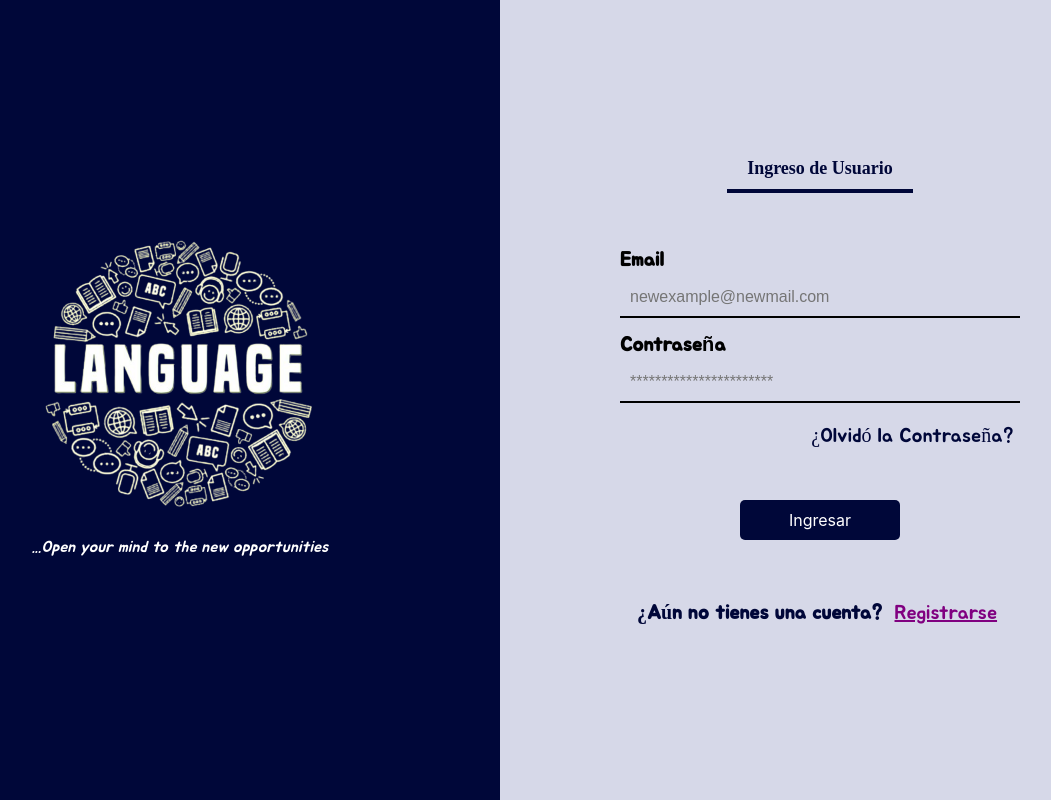
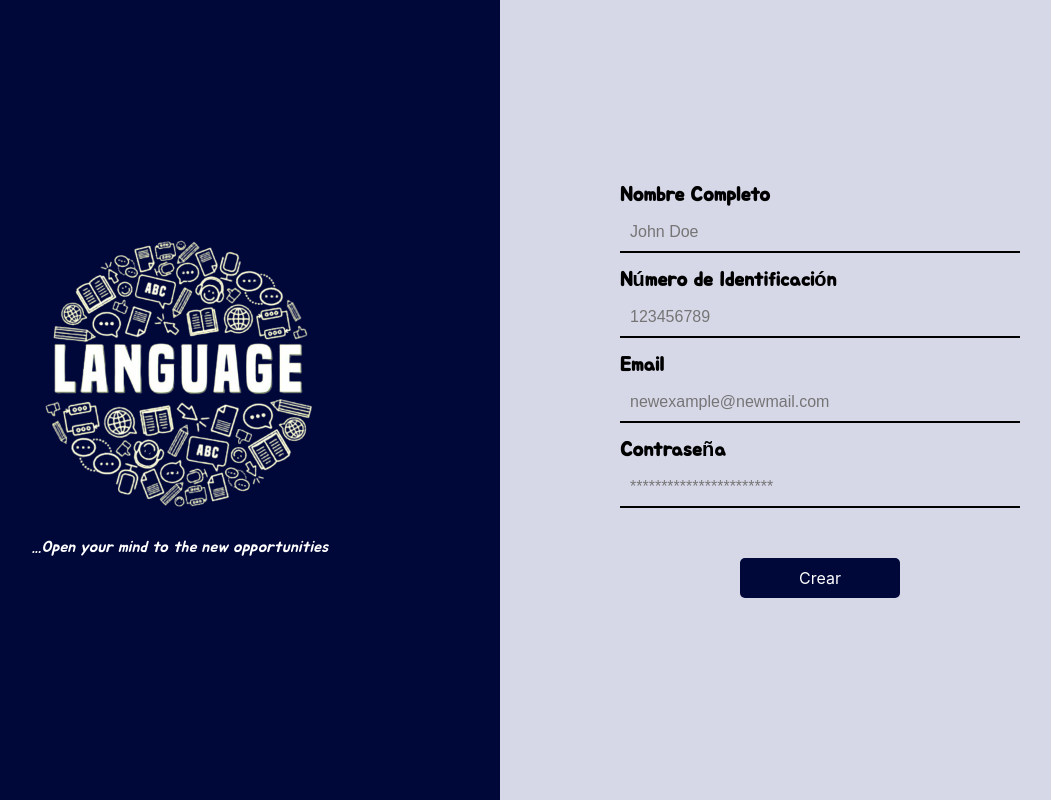
Before and after one commit to brayanCast/NewLang, a React (Create React App) app in the folder frontend/: page /register-admin in a window 1280 px wide. Before the commit this address led to /login. Shown: the whole page, without its empty margins (140-1191 px from the left). Built offline with nearby package versions, Linux system fonts and the light colour scheme.

Commit message:
cambios añadidos a la pagina de registro del admin

```diff
--- a/frontend/src/App.js
+++ b/frontend/src/App.js
@@ -13,20 +13,20 @@ import ProfilePage from './components/userspage/ProfilePage';
 
 function App() {
   return (
-<BrowserRouter>
+    <BrowserRouter>
       <div className="App">
         <Navbar />
         <div className="content">
           <Routes>
             <Route exact path="/" element={<LoginPage />} />
             <Route exact path="/login" element={<LoginPage />} />
-            <Route path="/profile" element={<ProfilePage />} />
             <Route path="/register" element={<RegistrationPageUser />} />
+            <Route path="/register-admin" element={<RegistrationPageAdmin />} />
 
             {/* Check if user is authenticated and admin before rendering admin-only routes */}
             {UserService.adminOnly() && (
               <>
-                <Route path="/register-admin" element={<RegistrationPageAdmin />} />
+                <Route path="/profile" element={<ProfilePage />} />
                 <Route path="/admin/user-management" element={<UserManagementPage />} />
                 <Route path="/update-user/:userId" element={<UpdateUser />} />
               </>
--- a/frontend/src/components/auth/RegistrationPageAdmin.jsx
+++ b/frontend/src/components/auth/RegistrationPageAdmin.jsx
@@ -2,14 +2,15 @@ import React, { useState } from 'react';
 import UserService from "../service/UserService";
 import { useNavigate } from 'react-router-dom';
 
-function RegistrationPage() {
+function RegistrationPageAdmin() {
     const navigate = useNavigate();
 
     const [formData, setFormData] = useState({
-        name: '',
+        nameUser: '',
         email: '',
         password: '',
-        role: 'ADMIN'
+        idNumber: '',
+        role: ['ADMIN']
     });
 
     const handleInputChange = (e) => {
@@ -24,15 +25,18 @@ function RegistrationPage() {
         e.preventDefault();
 
         try {
-            const token = localStorage.getItem('token');
-            await UserService.register(formData, token);
+            await UserService.registerAdmin(formData);
+
+            console.log("Datos a enviar: ", formData);
+
 
             //Limpia la información del formulario después del registro exitoso
 
             setFormData({
-                name: '',
+                nameUser: '',
                 email: '',
                 password: '',
+                idNumber: '',
                 role: ''
             });
 
@@ -57,23 +61,30 @@ function RegistrationPage() {
 
             <div id="right_page">
 
-                <form id="form-user-admin" className="disappeared">
+                <form id="form-user-admin" className="registerForm form-content" onSubmit={handleSubmit}>
                     <div className="input_container">
                         <label htmlFor="name-user-admin">Nombre Completo</label>
-                        <input id="name-user-admin" type="text" placeholder="John Doe" onChange={handleInputChange} required />
+                        <input id="name-user-admin" type="text" placeholder="John Doe" value={formData.nameUser} name="nameUser"
+                        onChange={handleInputChange} required />
                     </div>
                     <div className="input_container">
                         <label htmlFor="id-user-admin">Número de Identificación</label>
-                        <input id="id-user-admin" type="number" placeholder="123456789" min-lenght="0" max="9999999999" onChange={handleInputChange} required />
+                        <input id="id-user-admin" type="number" placeholder="123456789" min-lenght="0" max="9999999999"
+                        value={formData.idNumber} name="idNumber"
+                        onChange={handleInputChange} required />
                     </div>
                     <div className="input_container">
                         <label htmlFor="email-user-admin">Email</label>
-                        <input id="email-user-admin" type="email" placeholder="newexample@newmail.com" onChange={handleInputChange} required />
+                        <input id="email-user-admin" type="email" placeholder="newexample@newmail.com"
+                        value={formData.email} name="email"
+                        onChange={handleInputChange} required />
                     </div>
 
                     <div className="input_container">
                         <label htmlFor="password-user-admin">Contraseña</label>
-                        <input id="password-user-admin" type="password" placeholder="***********************" onChange={handleInputChange} required />
+                        <input id="password-user-admin" type="password" placeholder="***********************"
+                        value={formData.password} name="password"
+                        onChange={handleInputChange} required />
                     </div>
 
                     <button className="button" type="submit">Crear</button>
@@ -86,4 +97,4 @@ function RegistrationPage() {
 
 }
 
-export default RegistrationPage;
+export default RegistrationPageAdmin;
--- a/frontend/src/components/service/UserService.js
+++ b/frontend/src/components/service/UserService.js
@@ -14,13 +14,10 @@ class UserService {
         }
     }
 
-    static async registerAdmin(userData, token){
+    static async registerAdmin(userData){
         try {
 
-            const response = await axios.post(`${UserService.BASE_URL}/auth/register`, userData,
-                {
-                    headers: {Authorization: `Bearer ${token}`}
-        })
+            const response = await axios.post(`${UserService.BASE_URL}/auth/register`, userData,)
             return response.data;
 
         } catch (err) {
```
